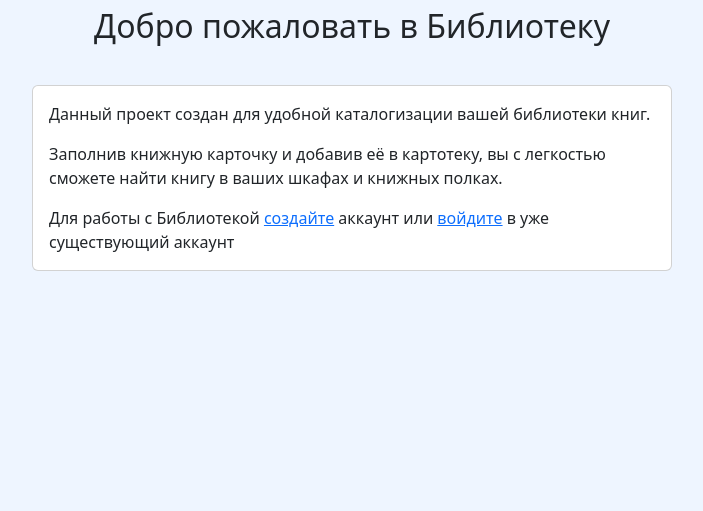
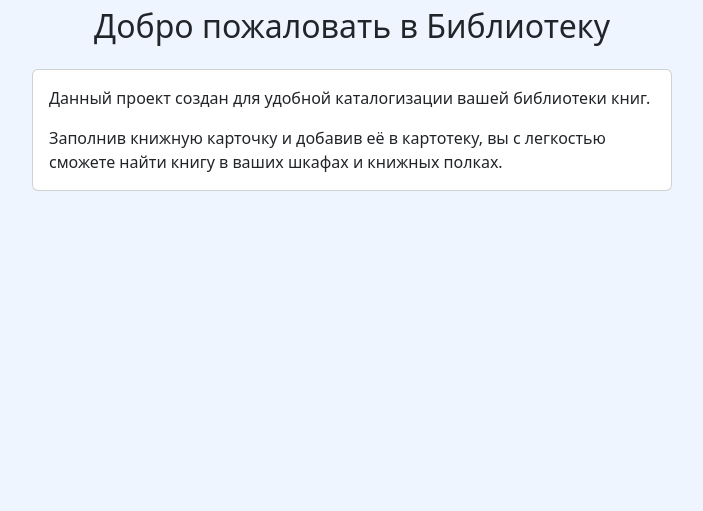
Before and after one commit to pavelmuz/Book-Library, a Django app: page / in a window 1280 px wide. Shown: the part 57-568 px from the top of the page, without its empty margins (288-991 px from the left). Run offline with Django 5.2, Linux system fonts and the light colour scheme; the visitor is signed in with stand-in values (Sample User, id 1); some libraries are stand-ins or nearby versions.

Commit message:
Fixed conditional rendering of Home page

```diff
--- a/books/templates/books/home.html
+++ b/books/templates/books/home.html
@@ -15,7 +15,7 @@
 <div class="container">
     <div class="row">
         <div class="col-sm-12 d-flex justify-content-center">
-            <div class="card mx-auto my-3" style="width: 40rem;">
+            <div class="card mx-auto mb-3" style="width: 40rem;">
                 <div class="card-body">
                     <p class="card-text">
                         Данный проект создан для удобной каталогизации вашей библиотеки книг.
@@ -23,11 +23,14 @@
                     <p class="card-text">Заполнив книжную карточку и добавив её в картотеку,
                          вы с легкостью сможете найти книгу в ваших шкафах и книжных полках.
                     </p>
+
+                    {% if not request.user.is_authenticated %}
                     <p class="card-text">Для работы с Библиотекой
-                        <a href="{% url 'register' %}">создайте</a> аккаунт
-                        или <a href="{% url 'login' %}">войдите</a>
-                         в уже существующий аккаунт
+                        <a href="{% url 'register' %}">создайте</a> аккаунт или
+                        <a href="{% url 'login' %}">войдите</a> в уже существующий аккаунт.
                     </p>
+                    {% endif %}
+
                 </div>
             </div>
         </div>
--- a/books/urls.py
+++ b/books/urls.py
@@ -3,10 +3,10 @@ from . import views
 
 
 urlpatterns = [
+    path('', views.home_view, name='home'),
     path('books/', views.books_view, name='books'),
     path('add-book/', views.add_book_view, name='add-book'),
     path('book/<str:pk>/', views.book_view, name='book'),
     path('delete-book/<str:pk>/', views.delete_book_view, name='delete-book'),
-    path('', views.home_view, name='home'),
     path('update-book/<str:pk>/', views.update_book, name='update-book')
 ]
--- a/templates/navbar.html
+++ b/templates/navbar.html
@@ -23,12 +23,6 @@
           >
             Добавить книгу
           </a>
-          {% comment %} <a
-            class="nav-link{% if request.path == '/about/' %} active{% endif %}"
-            href="{% url 'about' %}"
-          >
-            О проекте
-          </a> {% endcomment %}
           <a
             class="nav-link{% if request.path == '/about/' %} active{% endif %}"
             href="{% url 'logout' %}"
```
